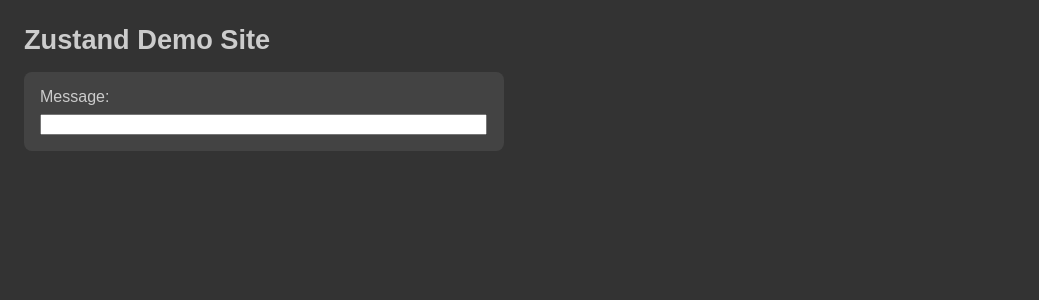
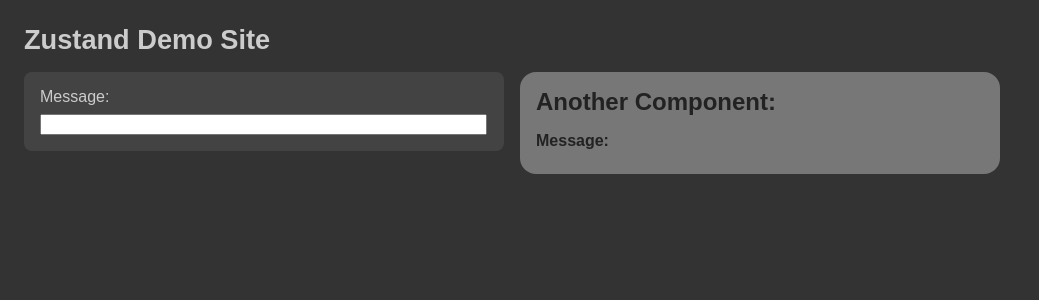
Before and after one commit to edwardtanguay/et02-zustand-state-demo, a React (Vite) app: page / in a window 1280 px wide. Shown: the top 300 px of the page, without its empty margins (0-1039 px from the left). Built offline with nearby package versions, Linux system fonts and the light colour scheme.

Commit message:
useState solution

```diff
--- a/src/App.tsx
+++ b/src/App.tsx
@@ -1,5 +1,6 @@
 import { useState } from 'react';
 import './App.scss';
+import { InfoBox } from './components/InfoBox';
 
 function App() {
 	const [message, setMessage] = useState('');
@@ -12,8 +13,10 @@
 					<div className="data">
 						<label>Message:</label>
 						<input type="text" value={message} onChange={(e) => setMessage(e.target.value)} />
-						<div>{message}</div>
 					</div>
+				</section>
+				<section className="dataArea">
+					<InfoBox message={message} />
 				</section>
 			</main>
 		</div>
--- /dev/null
+++ b/src/components/InfoBox.tsx
@@ -0,0 +1,16 @@
+interface IInfoBoxProps {
+	message: string;
+}
+
+export const InfoBox = (props: IInfoBoxProps) => {
+	const { message } = props;
+	return (
+		<div className="infoBox">
+			<h2>Another Component:</h2>
+			<div className="row">
+				<label>Message: </label>
+				<span className="theValue">{message}</span>
+			</div>
+		</div>
+	);
+};
```
